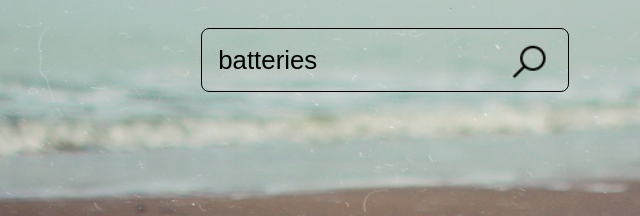
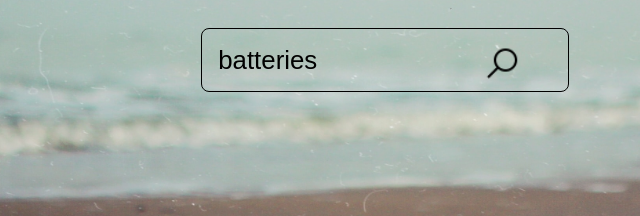
Before and after one commit to AlexandraKomarova/PHTOGRAPHY-V, a plain HTML site: page index.html in a window 1280 px wide. Shown: the part 280-496 px from the top of the page, 272-912 px from the left. Drawn offline with Linux system fonts and the light colour scheme; a web font is replaced by a local one.

Commit message:
icon fix

```diff
--- a/style.css
+++ b/style.css
@@ -100,11 +100,11 @@ body {
     border: none;
     padding: 5%;
     position: absolute;
-    left: 93%;
-    top: 15%;
+    left: 85%;
+    top: 17%;
     background-color: transparent;
     background-image: url(icon-b.png);
-    background-size: 120%;
+    background-size: 110%;
     background-repeat: no-repeat;
     background-position: center;
     cursor: pointer;
```
